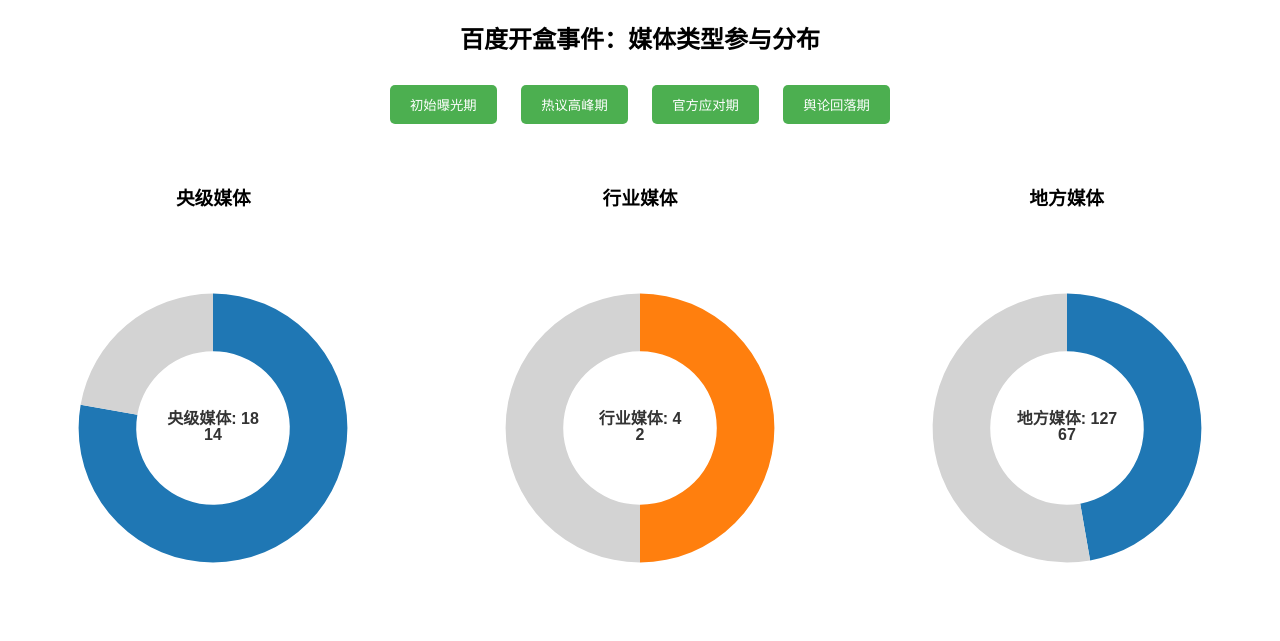
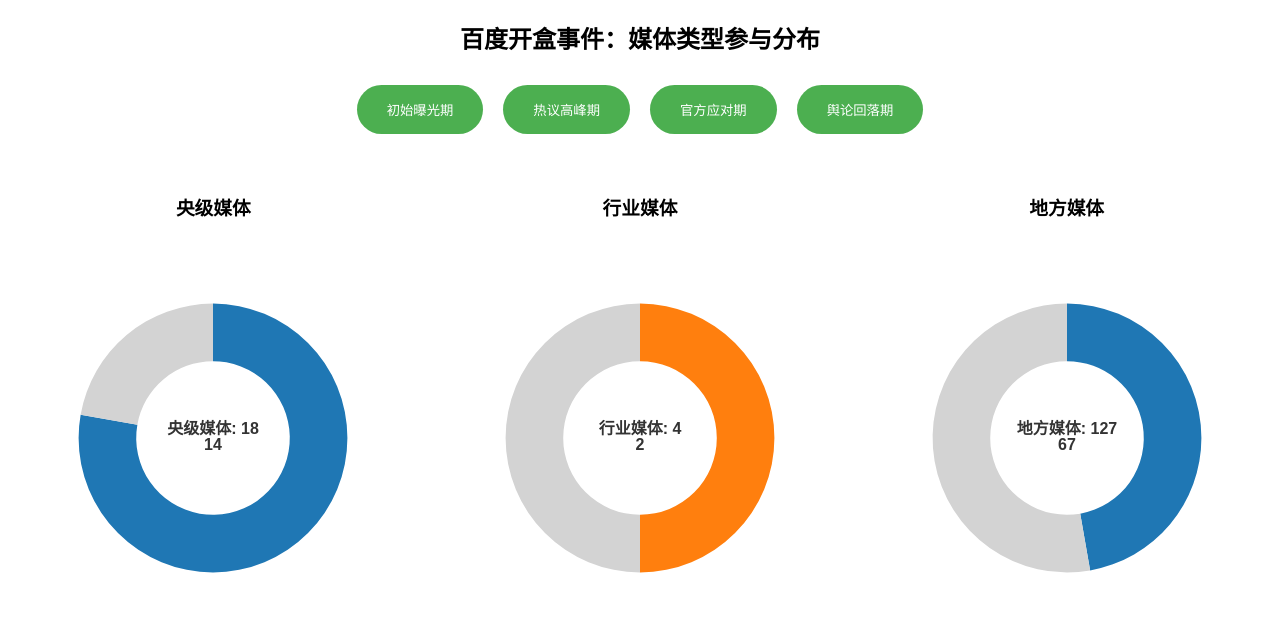
Before and after one commit to kuro-ycir/Baidu.github.io, a plain HTML site: page index.html in a window 1280 px wide. Drawn offline with nearby package versions, Linux system fonts and the light colour scheme.

Commit message:
Update index.html

```diff
--- a/index.html
+++ b/index.html
@@ -17,17 +17,19 @@
         }
         .timeline {
             margin: 30px 0;
+            display: flex;
+            justify-content: center;
         }
-        .timeline button {
-            padding: 10px 20px;
+        .timeline .time-point {
+            padding: 15px 30px;
             margin: 0 10px;
             background-color: #4CAF50;
             color: white;
             border: none;
-            border-radius: 5px;
+            border-radius: 25px;
             cursor: pointer;
         }
-        .timeline button:hover {
+        .timeline .time-point:hover {
             background-color: #45a049;
         }
         .charts-container {
@@ -47,11 +49,12 @@
 <body>
     <h2>百度开盒事件：媒体类型参与分布</h2>
 
+    <!-- 时间轴 -->
     <div class="timeline">
-        <button onclick="updateChart('初始曝光期')">初始曝光期</button>
-        <button onclick="updateChart('热议高峰期')">热议高峰期</button>
-        <button onclick="updateChart('官方应对期')">官方应对期</button>
-        <button onclick="updateChart('舆论回落期')">舆论回落期</button>
+        <button class="time-point" onclick="updateChart('初始曝光期')">初始曝光期</button>
+        <button class="time-point" onclick="updateChart('热议高峰期')">热议高峰期</button>
+        <button class="time-point" onclick="updateChart('官方应对期')">官方应对期</button>
+        <button class="time-point" onclick="updateChart('舆论回落期')">舆论回落期</button>
     </div>
 
     <!-- 三个圆环图展示区域 -->
```
